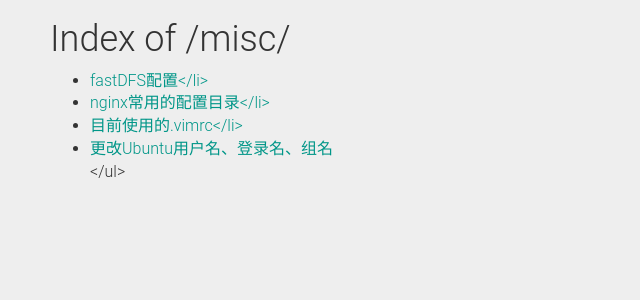
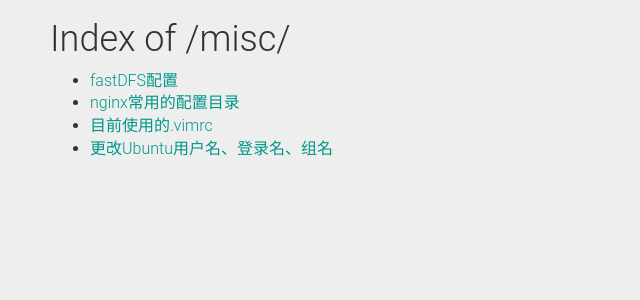
Before and after one commit to iampythoner/iampythoner.github.io, a Jekyll site: the page built from misc/index.md, in a window 1280 px wide. Shown: the top 300 px of the page, without its empty margins (0-640 px from the left). Built offline with Jekyll 4.4.1, drawn with Linux system fonts in a browser that asks for light colours.

Commit message:
no message

```diff
--- a/misc/index.md
+++ b/misc/index.md
@@ -6,8 +6,8 @@ permalink: /misc/
 
 <!-- directory_listing Further reading: -->
 <ul style='font-size:16px;'>
-    <li><a target='blank' href='/misc/nginx_cnfig'>fastDFS配置</li>
-    <li><a target='blank' href='/misc/nginx_cnfig'>nginx常用的配置目录</li>
-    <li><a target='blank' href='/misc/current_vimrc'>目前使用的.vimrc</li>
+    <li><a target='blank' href='/misc/nginx_cnfig'>fastDFS配置</a></li>
+    <li><a target='blank' href='/misc/nginx_cnfig'>nginx常用的配置目录</a></li>
+    <li><a target='blank' href='/misc/current_vimrc'>目前使用的.vimrc</a></li>
     <li><a target='blank' href='/misc/change_username'>更改Ubuntu用户名、登录名、组名</a></li>
 </ul>
```
